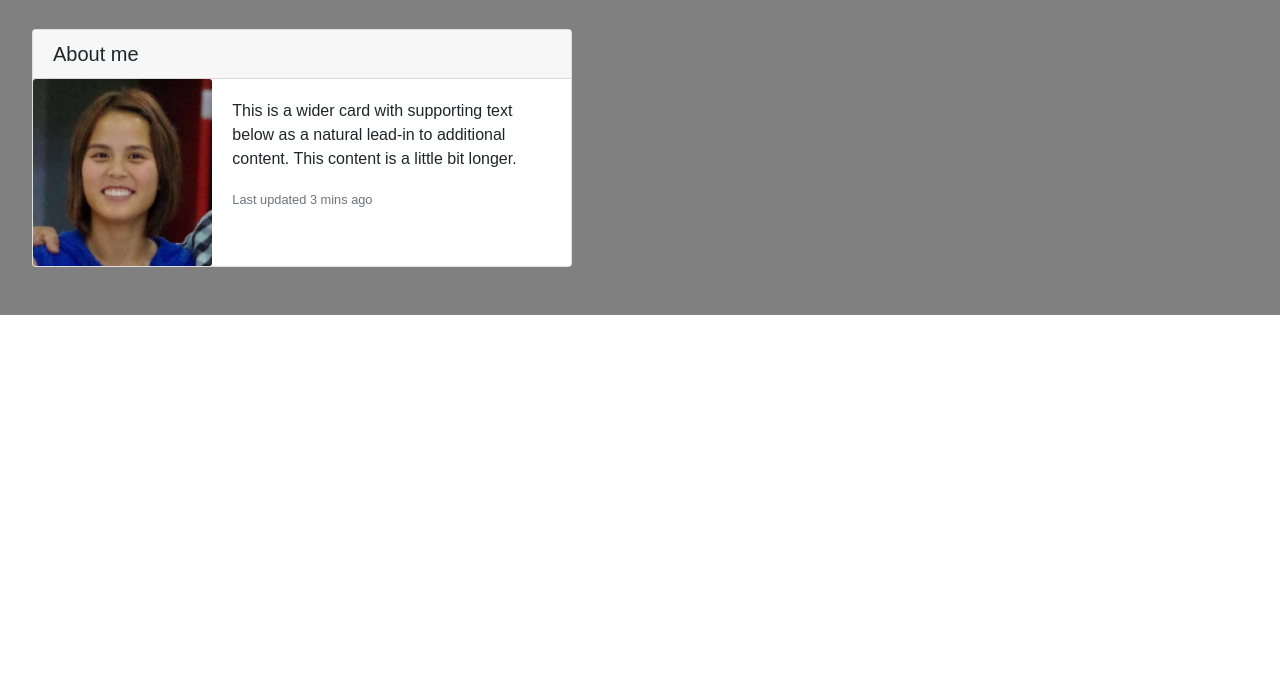
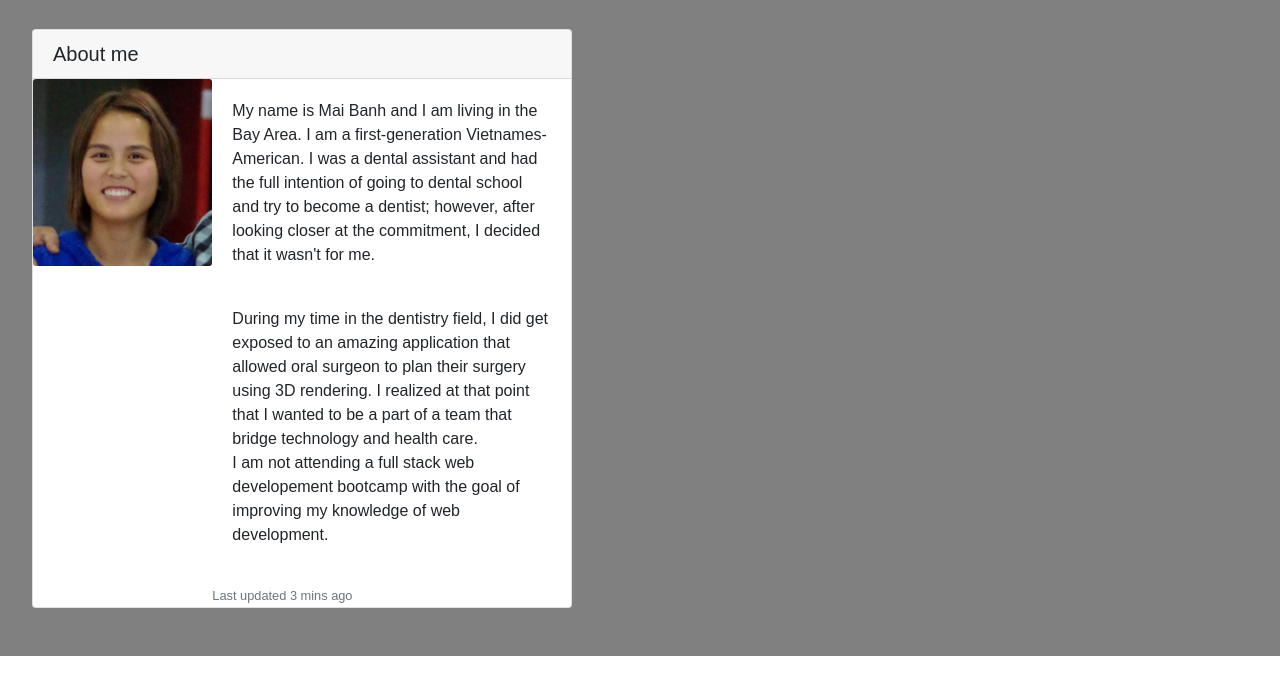
Before and after one commit to mtbanh/Responsive-Portfolio, a plain HTML site: page index.html in a window 1280 px wide. Shown: the part 77-772 px from the top of the page. Drawn offline with nearby package versions, Linux system fonts and the light colour scheme.

Commit message:
change bio and added card element

```diff
--- a/index.html
+++ b/index.html
@@ -101,11 +101,21 @@
       <div class="row no-gutters">
         <div class="col-md-4">
           <img src="./Images/profile.jpg" class="card-img" alt="profile-pic">
+
         </div>
         <div class="col-md-8">
           <div class="card-body">
-            <p class="card-text">This is a wider card with supporting text below as a natural lead-in to additional
-              content. This content is a little bit longer.</p>
+            <p class="card-text">
+              My name is Mai Banh and I am living in the Bay Area. I am a first-generation Vietnames-American. I was a
+              dental assistant and had the full intention of going to dental school and try to become a dentist;
+              however, after looking closer at the commitment, I decided that it wasn't for me. <br /> <br />
+              <p>During my time in the dentistry field, I did get exposed to an amazing application that allowed oral
+                surgeon to plan their surgery using 3D rendering. I realized at that point that I wanted to be a part of
+                a team that bridge technology and health care. <br /> I am not attending a full stack web developement
+                bootcamp with the goal of improving my knowledge of web development.
+              </p>
+            </div>
+
             <p class="card-text"><small class="text-muted">Last updated 3 mins ago</small></p>
           </div>
         </div>
```
